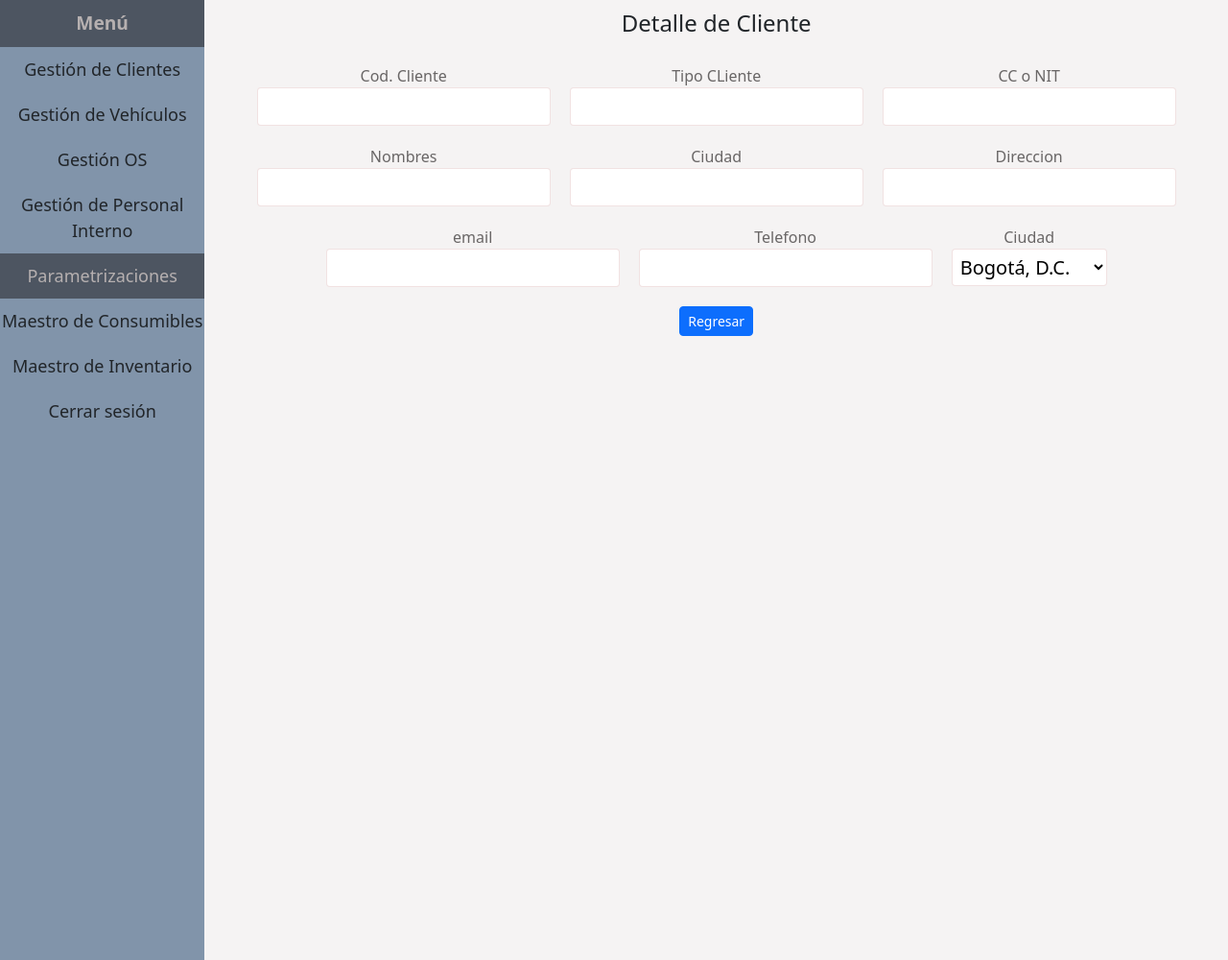
After one commit to gcamachoj/CarRepairPro_GA7_AA2_EV02, a Flask app: template templates/detalle_clientes.html in a window 1280 px wide. The commit adds this page. Shown: the whole page at 96% size. Run offline with Flask 3, Linux system fonts and the light colour scheme; the template is opened without the code that fills it, so the values that code supplies are empty; parts of the project's set-up code (start-up, migrations or seed data) failed here and were passed over.

Commit message:
Se termina funcionalidad de crud para clientes con restfull. Se modifica ruta de eliminar cliente.

```diff
--- a/app.py
+++ b/app.py
@@ -113,7 +113,48 @@ def guardar_cliente():
     flash('¡Cliente guardado exitosamente!', 'success')
     return redirect(url_for('clientes'))
 
+
+@app.route('/clientes/<int:cliente_id>')
+def detalleClientes(cliente_id):
+    cliente= Cliente.query.get_or_404(cliente_id)
+    return render_template('detalle_clientes.html', cliente=cliente)
+
+
+@app.route('/eliminar-cliente/<int:cliente_id>')
+def eliminarCliente(cliente_id):
+    Cliente.query.filter_by(IdCliente = int(cliente_id)).delete()
+    db.session.commit()
+    flash('¡Cliente eliminado exitosamente!', 'success')
+    return redirect(url_for('clientes'))
 #------------------------------------------------------
+
+@app.route('/actualizar-cliente/<int:cliente_id>', methods=['GET','POST'])
+def actualizar_cliente(cliente_id):
+    cliente = Cliente.query.filter_by(IdCliente = int(cliente_id)).first()
+    if cliente:
+        if request.method == 'POST':
+            # Actualizar datos del cliente
+            cliente.Nombres = request.form['InputNombres']
+            db.session.commit()
+            flash('¡Cliente actualizado exitosamente!', 'success')
+            return redirect(url_for('clientes'))
+        else:
+            return render_template('actualizar_cliente.html', cliente=cliente)
+    else:
+        return "Cliente no encontrado", 404
+
+
+
+
+
+
+
+
+
+
+
+
+
 #Ejecucion
 
 if __name__ == "__main__":
--- /dev/null
+++ b/templates/detalle_clientes.html
@@ -0,0 +1,131 @@
+{% extends "base.html" %}
+
+{% block content %}
+
+<div class="container">
+
+    <h1 class="text-center">
+        Detalle de Cliente
+    </h1>
+
+        <form action="/clientes" method="GET" class="form-principal">
+
+            <div class="campos">
+
+                <div class="caja">
+                    <label for="" class="label">
+                        Cod. Cliente
+                    </label>
+                    <input type="text" class="campo" name="InputIdCliente" id="InputIdCliente" disabled value="{{ cliente.IdCliente }}">
+                </div>
+
+                <div class="caja">
+                    <label for="" class="label">
+                        Tipo CLiente
+                    </label>
+                    <input type="text" class="campo" name="InputIdTipoCliente" id="InputIdTipoCliente" disabled value="{{ cliente.IdTipoCliente }}">
+                </div>
+
+                <div class="caja">
+                    <label for="" class="label">
+                        CC o NIT
+                    </label>
+                    <input type="text" class="campo" name="InputCC_Nit" id="InputCC_Nit" disabled value="{{ cliente.CC_NIT }}">
+                </div>
+
+                <div class="caja">
+                    <label for="" class="label">
+                        Nombres
+                    </label>
+                    <input type="text" class="campo" name="InputNombres" id="InputNombres" disabled value="{{ cliente.Nombres }}">
+                </div>
+
+                <div class="caja">
+                    <label for="" class="label">
+                        Ciudad
+                    </label>
+                    <input type="text" class="campo" name="InputIdCiudad" id="InputIdCiudad" disabled value="{{ cliente.IdCiudad }}">
+                </div>
+
+                <div class="caja">
+                    <label for="" class="label">
+                        Direccion
+                    </label>
+                    <input type="text" class="campo" name="InputDireccion" id="InputDireccion" disabled value="{{ cliente.Direccion }}">
+                </div>
+
+
+                <div class="caja">
+                    <label for="" class="label">
+                        email
+                    </label>
+                    <input type="text" class="campo medium" name="InputEmail" id="InputEmail" disabled value="{{ cliente.email }}">
+                </div>
+
+
+                <div class="caja">
+                    <label for="" class="label">
+                        Telefono
+                    </label>
+                    <input type="text" class="campo normal" name="InputTelefono" id="InputTelefono" disabled value="{{ cliente.telefono }}">
+                </div>
+
+
+
+                <div class="caja">
+                    <label for="" class="label">
+                        Ciudad
+                    </label>
+                    <select class="campo" name="">
+                        <option value="bogota">Bogotá, D.C.</option>
+                        <option value="medellin">Medellín</option>
+                        <option value="cali">Cali</option>
+                        <option value="barranquilla">Barranquilla</option>
+                        <option value="cartagena">Cartagena</option>
+                        <option value="bucaramanga">Bucaramanga</option>
+                        <option value="cucuta">Cúcuta</option>
+                        <option value="pereira">Pereira</option>
+                        <option value="manizales">Manizales</option>
+                        <option value="ibague">Ibagué</option>
+                        <option value="santamarta">Santa Marta</option>
+                        <option value="villavicencio">Villavicencio</option>
+                    </select>
+                 </div>
+
+
+            </div>
+            <div class=footer-buttons>
+                <button class="btn btn-primary btn-sm text-center" onClick="redireccionarClientes()">Regresar</button>
+
+
+                <!--Boton para prueba de lectura de campos en frontend js------>
+                <!--<button onClick="prueba()" class="btn btn-success btn-sm text-center">prueba</button>-->
+            </div>
+        </form>
+
+
+</div>
+
+<script>
+
+
+function redireccionarClientes(){
+    window.location.href = "{{ url_for('clientes') }}"
+}
+function prueba(){
+    var IdCliente = document.getElementById('InputIdCliente').value
+    var IdTipoCliente = document.getElementById('InputIdTipoCliente').value
+    var CC_Nit = document.getElementById('InputCC_Nit').value
+    var Nombres = document.getElementById('InputNombres').value
+    var IdCiudad = document.getElementById('InputIdCiudad').value
+    var Direccion = document.getElementById('InputDireccion').value
+    var Email = document.getElementById('InputEmail').value
+    var Telefono = document.getElementById('InputTelefono').value
+
+
+    alert(IdCliente +","+ IdTipoCliente +","+ CC_Nit +","+ Nombres +","+ IdCiudad +","+ Direccion +","+ Email +","+ Telefono)
+}
+
+
+</script>
+{% endblock %}
```
Also changed, not shown: templates/actualizar_cliente.html (added, +125 -0 lines), templates/clientes.html (+14 -1 lines).
